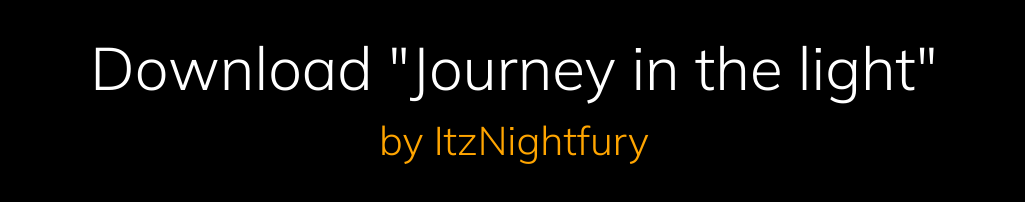
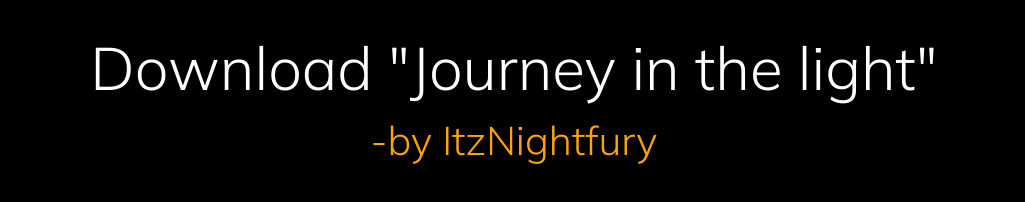
Before and after one commit to micaiahcape/prelude-in-c, a plain HTML site: page index.html in a window 1280 px wide. Shown: the top 202 px of the page, without its empty margins (126-1151 px from the left). Drawn offline with Linux system fonts and the light colour scheme.

Commit message:
added dash

```diff
--- a/index.html
+++ b/index.html
@@ -9,7 +9,7 @@
 </head>
 <body>
     <div id = 'download'>Download "Journey in the light"</div>
-    <div id = 'number'>by ItzNightfury</div>
+    <div id = 'number'>-by ItzNightfury</div>
 
     <div class = 'header'>Download</div>
     <div id = 'reminder'>By downloading you agree to my <a href="/usagepolicy" id = 'innerlink'>usage policy.</a></div>
```
